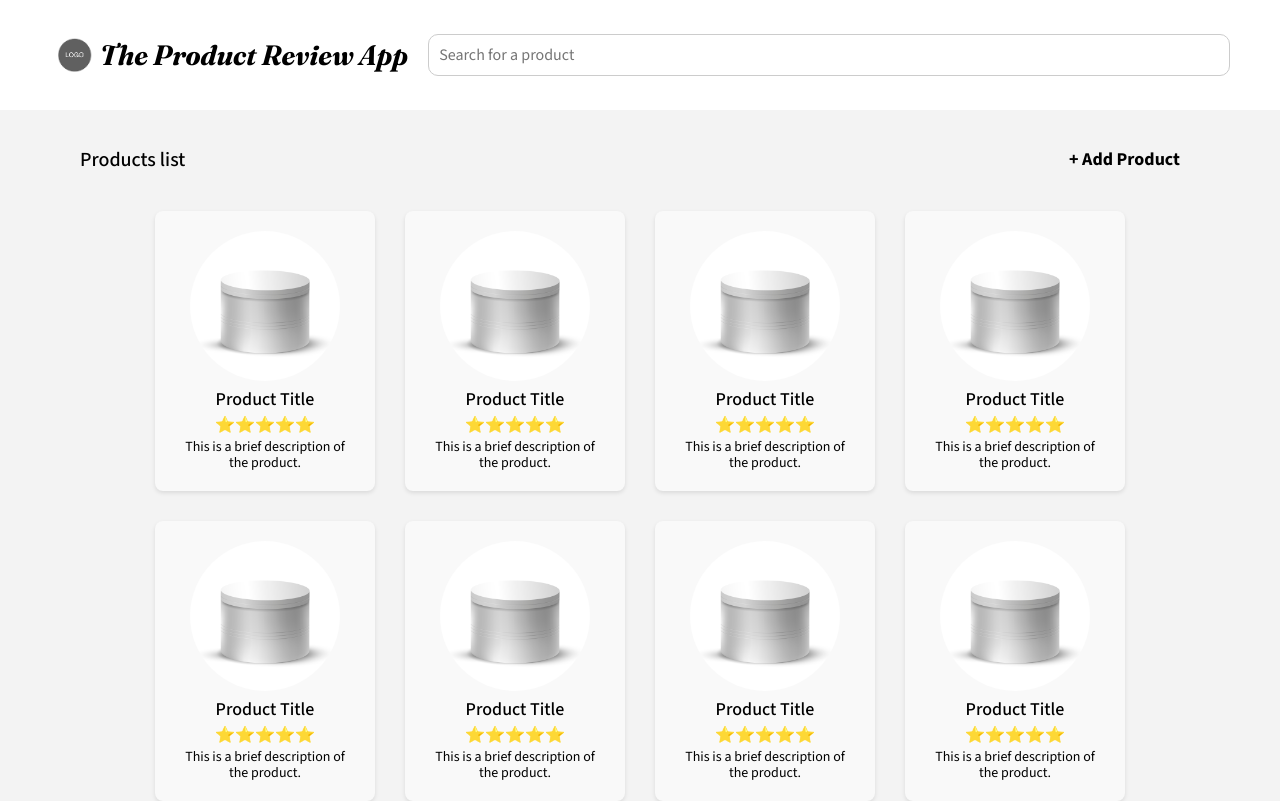
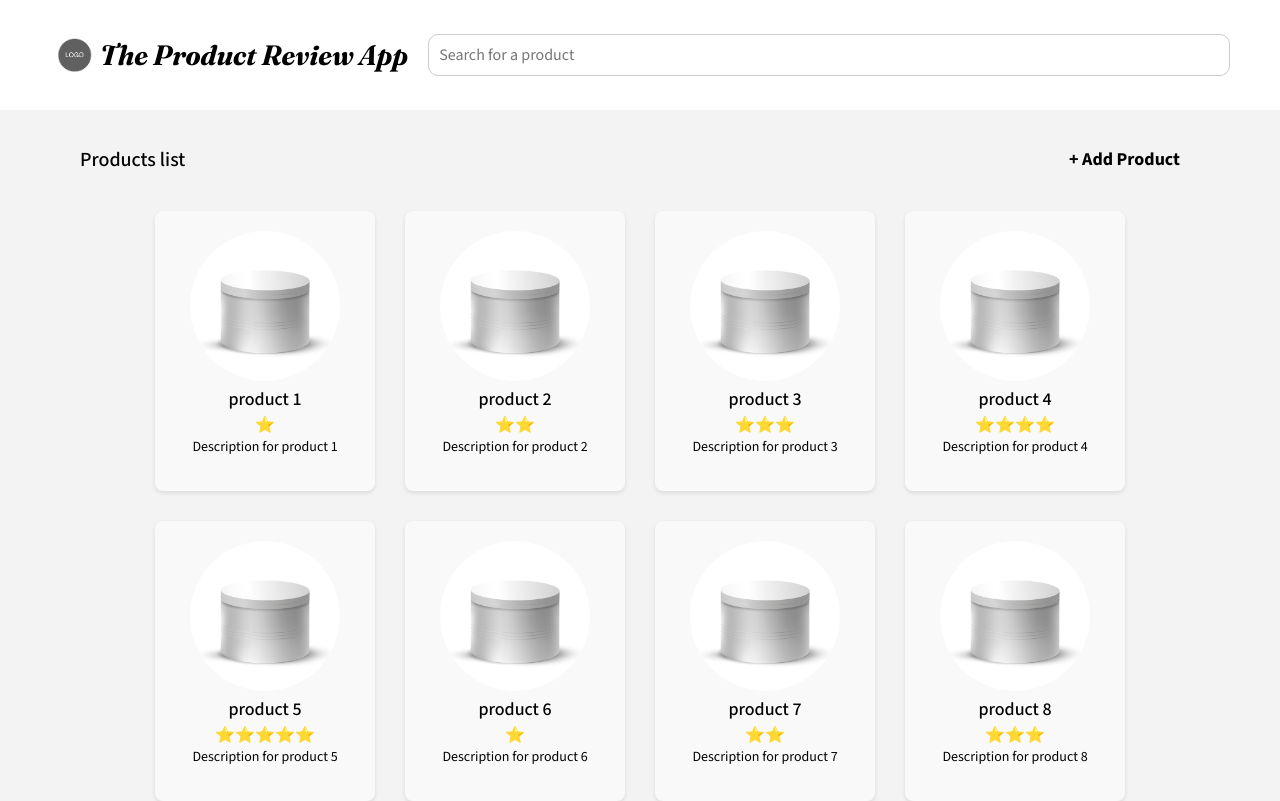
Before and after one commit to dbelfla10/product-review-app, a React (Vite) app: page / in a window 1280 px wide. Shown: the top 801 px of the page. Built offline with nearby package versions, Linux system fonts and the light colour scheme.

Commit message:
Add constants for product displaying

```diff
--- a/src/components/Main/Main.jsx
+++ b/src/components/Main/Main.jsx
@@ -1,4 +1,5 @@
 import Product from "../Product/Product";
+import { defaultProducts } from "../../utils/constants";
 import "./Main.css";
 
 function Main() {
@@ -9,16 +10,13 @@ function Main() {
         <button className="main__add-product-button">+ Add Product</button>
       </div>
 
-      <div className="main__products">
-        <Product />
-        <Product />
-        <Product />
-        <Product />
-        <Product />
-        <Product />
-        <Product />
-        <Product />
-      </div>
+      <ul className="main__products">
+        {defaultProducts.map((product) => (
+          <li key={product.id}>
+            <Product product={product} />
+          </li>
+        ))}
+      </ul>
     </div>
   );
 }
--- a/src/components/Product/Product.jsx
+++ b/src/components/Product/Product.jsx
@@ -1,16 +1,14 @@
 import "./Product.css";
 import productImg from "../../assets/product-placeholder.jpg";
 
-function Product() {
+function Product({ product }) {
   return (
     <div className="product">
-      <img className="product__image" src={productImg} alt="Product" />
+      <img className="product__image" src={productImg} alt={product.title} />
       <div className="product__info">
-        <h2 className="product__title">Product Title</h2>
-        <div className="product__rating">⭐⭐⭐⭐⭐</div>
-        <p className="product__description">
-          This is a brief description of the product.
-        </p>
+        <h2 className="product__title">{product.title}</h2>
+        <div className="product__rating">{"⭐".repeat(product.rating)}</div>
+        <p className="product__description">{product.description}</p>
       </div>
     </div>
   );
--- /dev/null
+++ b/src/utils/constants.js
@@ -0,0 +1,162 @@
+export const defaultProducts = [
+  {
+    id: 1,
+    title: "product 1",
+    description: "Description for product 1",
+    img: "https://via.placeholder.com/150",
+    reviews: [],
+    rating: 1,
+  },
+  {
+    id: 2,
+    title: "product 2",
+    description: "Description for product 2",
+    img: "https://via.placeholder.com/150",
+    reviews: [],
+    rating: 2,
+  },
+  {
+    id: 3,
+    title: "product 3",
+    description: "Description for product 3",
+    img: "https://via.placeholder.com/150",
+    reviews: [],
+    rating: 3,
+  },
+  {
+    id: 4,
+    title: "product 4",
+    description: "Description for product 4",
+    img: "https://via.placeholder.com/150",
+    reviews: [],
+    rating: 4,
+  },
+  {
+    id: 5,
+    title: "product 5",
+    description: "Description for product 5",
+    img: "https://via.placeholder.com/150",
+    reviews: [],
+    rating: 5,
+  },
+  {
+    id: 6,
+    title: "product 6",
+    description: "Description for product 6",
+    img: "https://via.placeholder.com/150",
+    reviews: [],
+    rating: 1,
+  },
+  {
+    id: 7,
+    title: "product 7",
+    description: "Description for product 7",
+    img: "https://via.placeholder.com/150",
+    reviews: [],
+    rating: 2,
+  },
+  {
+    id: 8,
+    title: "product 8",
+    description: "Description for product 8",
+    img: "https://via.placeholder.com/150",
+    reviews: [],
+    rating: 3,
+  },
+  {
+    id: 9,
+    title: "product 9",
+    description: "Description for product 9",
+    img: "https://via.placeholder.com/150",
+    reviews: [],
+    rating: 4,
+  },
+  {
+    id: 10,
+    title: "product 10",
+    description: "Description for product 10",
+    img: "https://via.placeholder.com/150",
+    reviews: [],
+    rating: 5,
+  },
+  {
+    id: 11,
+    title: "product 11",
+    description: "Description for product 11",
+    img: "https://via.placeholder.com/150",
+    reviews: [],
+    rating: 1,
+  },
+  {
+    id: 12,
+    title: "product 12",
+    description: "Description for product 12",
+    img: "https://via.placeholder.com/150",
+    reviews: [],
+    rating: 2,
+  },
+  {
+    id: 13,
+    title: "product 13",
+    description: "Description for product 13",
+    img: "https://via.placeholder.com/150",
+    reviews: [],
+    rating: 3,
+  },
+  {
+    id: 14,
+    title: "product 14",
+    description: "Description for product 14",
+    img: "https://via.placeholder.com/150",
+    reviews: [],
+    rating: 4,
+  },
+  {
+    id: 15,
+    title: "product 15",
+    description: "Description for product 15",
+    img: "https://via.placeholder.com/150",
+    reviews: [],
+    rating: 5,
+  },
+  {
+    id: 16,
+    title: "product 16",
+    description: "Description for product 16",
+    img: "https://via.placeholder.com/150",
+    reviews: [],
+    rating: 1,
+  },
+  {
+    id: 17,
+    title: "product 17",
+    description: "Description for product 17",
+    img: "https://via.placeholder.com/150",
+    reviews: [],
+    rating: 2,
+  },
+  {
+    id: 18,
+    title: "product 18",
+    description: "Description for product 18",
+    img: "https://via.placeholder.com/150",
+    reviews: [],
+    rating: 3,
+  },
+  {
+    id: 19,
+    title: "product 19",
+    description: "Description for product 19",
+    img: "https://via.placeholder.com/150",
+    reviews: [],
+    rating: 4,
+  },
+  {
+    id: 20,
+    title: "product 20",
+    description: "Description for product 20",
+    img: "https://via.placeholder.com/150",
+    reviews: [],
+    rating: 5,
+  },
+];
```
